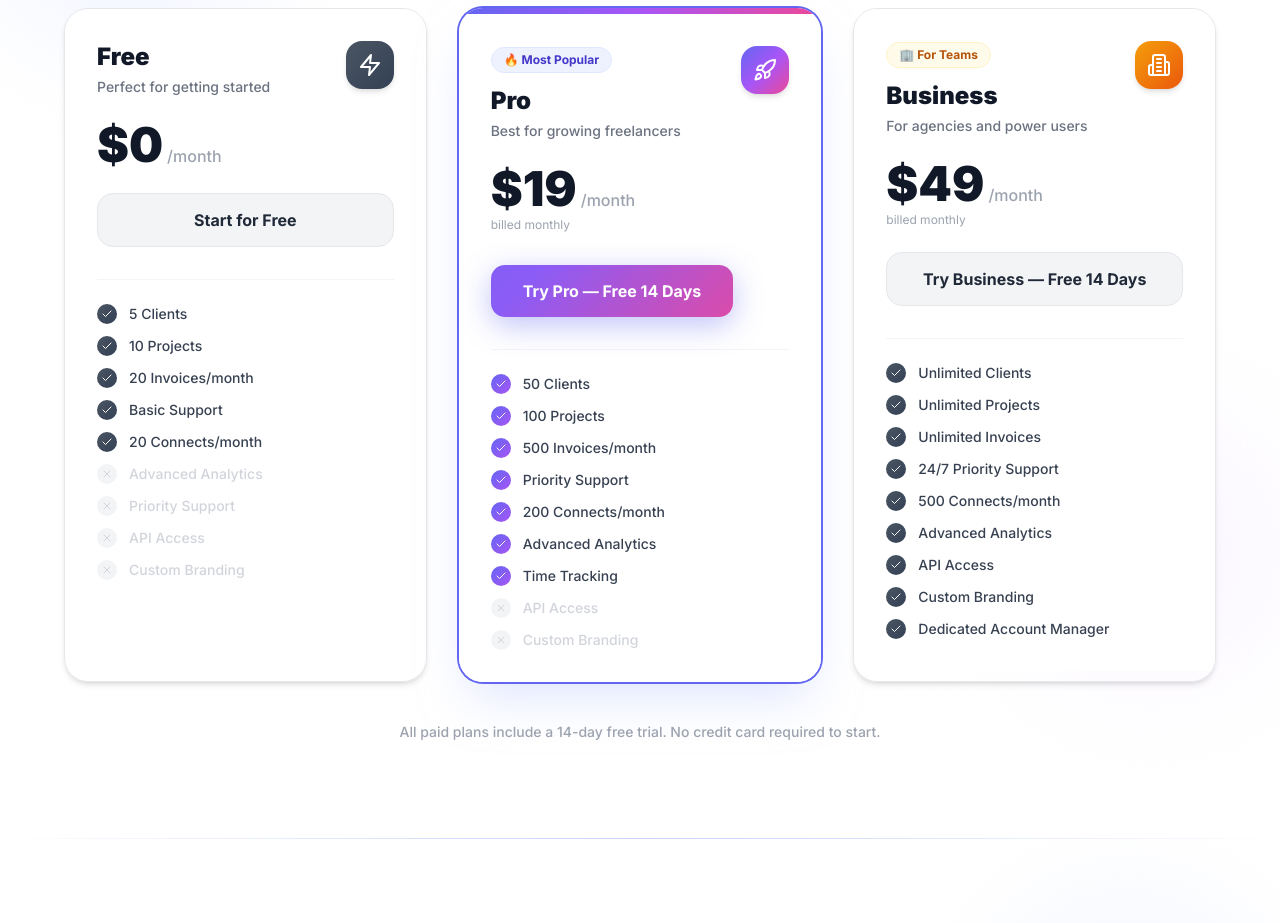
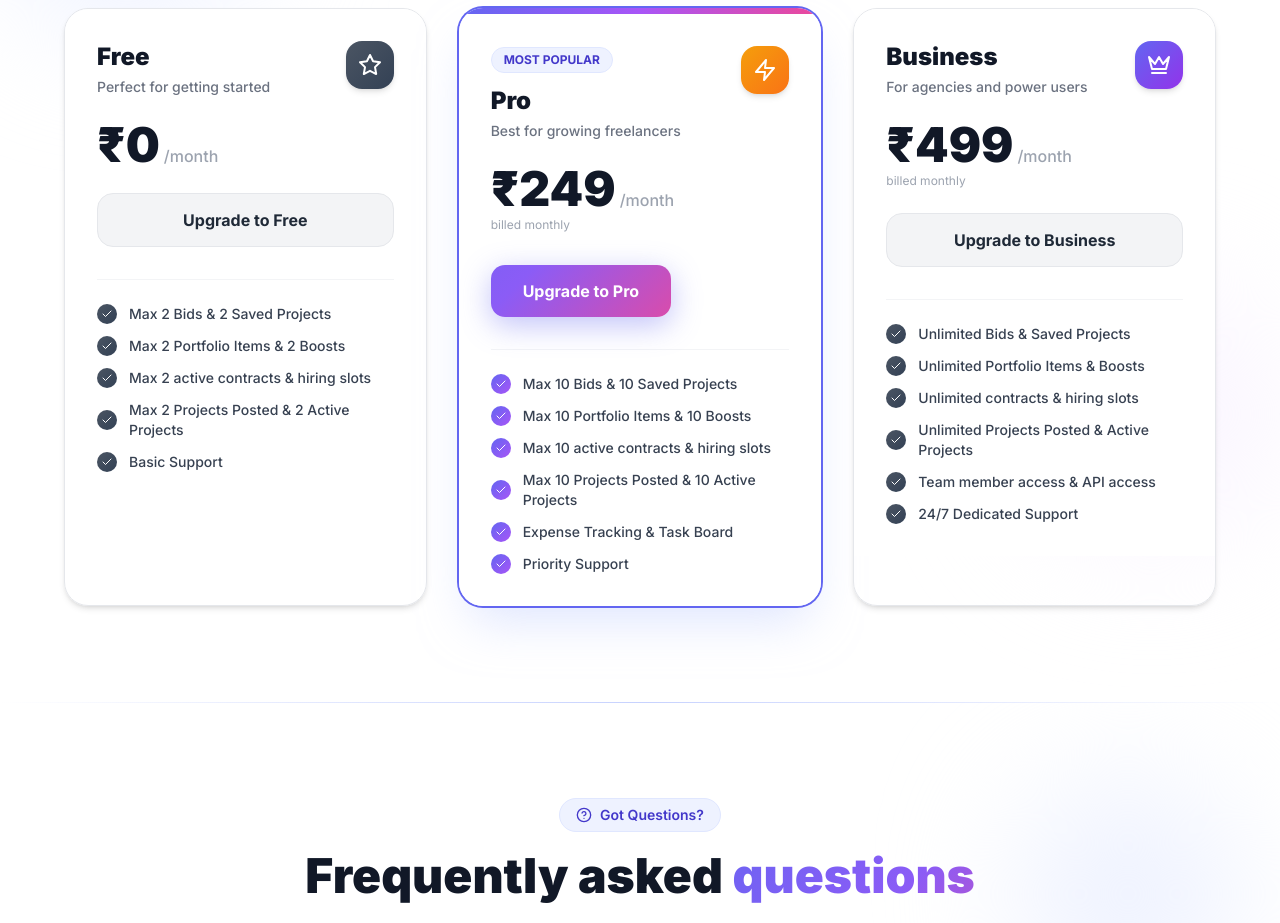
Before and after one commit to velaug24it-bit/freelanceflow-marketing, a Next.js app: page / in a window 1280 px wide. Shown: the part 4500-5423 px from the top of the page. Built offline with nearby package versions, Linux system fonts and the light colour scheme.

Commit message:
Merge remote repository

```diff
--- a/components/sections/Pricing.jsx
+++ b/components/sections/Pricing.jsx
@@ -2,7 +2,7 @@
 'use client'
 
 import { useState, useEffect, useRef } from 'react'
-import { Check, X, Rocket, Zap, Building2, Sparkles } from 'lucide-react'
+import { Check, X, Zap, Star, Crown, Sparkles } from 'lucide-react'
 
 const APP_URL = 'https://freelanceflow-frontend-uh18.onrender.com'
 
@@ -11,67 +11,57 @@ const plans = [
     name: 'Free',
     monthlyPrice: 0,
     description: 'Perfect for getting started',
-    icon: Zap,
+    icon: Star,
     gradient: 'from-gray-600 to-slate-700',
     features: [
-      { name: '5 Clients', included: true },
-      { name: '10 Projects', included: true },
-      { name: '20 Invoices/month', included: true },
+      { name: 'Max 2 Bids & 2 Saved Projects', included: true },
+      { name: 'Max 2 Portfolio Items & 2 Boosts', included: true },
+      { name: 'Max 2 active contracts & hiring slots', included: true },
+      { name: 'Max 2 Projects Posted & 2 Active Projects', included: true },
       { name: 'Basic Support', included: true },
-      { name: '20 Connects/month', included: true },
-      { name: 'Advanced Analytics', included: false },
-      { name: 'Priority Support', included: false },
-      { name: 'API Access', included: false },
-      { name: 'Custom Branding', included: false },
     ],
-    cta: 'Start for Free',
+    cta: 'Upgrade to Free',
     ctaHref: `${APP_URL}/register?plan=free`,
     popular: false,
     badge: null,
   },
   {
     name: 'Pro',
-    monthlyPrice: 19,
+    monthlyPrice: 249,
     description: 'Best for growing freelancers',
-    icon: Rocket,
-    gradient: 'from-indigo-500 via-purple-500 to-pink-500',
+    icon: Zap,
+    gradient: 'from-amber-500 to-orange-500',
     features: [
-      { name: '50 Clients', included: true },
-      { name: '100 Projects', included: true },
-      { name: '500 Invoices/month', included: true },
+      { name: 'Max 10 Bids & 10 Saved Projects', included: true },
+      { name: 'Max 10 Portfolio Items & 10 Boosts', included: true },
+      { name: 'Max 10 active contracts & hiring slots', included: true },
+      { name: 'Max 10 Projects Posted & 10 Active Projects', included: true },
+      { name: 'Expense Tracking & Task Board', included: true },
       { name: 'Priority Support', included: true },
-      { name: '200 Connects/month', included: true },
-      { name: 'Advanced Analytics', included: true },
-      { name: 'Time Tracking', included: true },
-      { name: 'API Access', included: false },
-      { name: 'Custom Branding', included: false },
     ],
-    cta: 'Try Pro — Free 14 Days',
+    cta: 'Upgrade to Pro',
     ctaHref: `${APP_URL}/register?plan=pro`,
     popular: true,
-    badge: '🔥 Most Popular',
+    badge: 'MOST POPULAR',
   },
   {
     name: 'Business',
-    monthlyPrice: 49,
+    monthlyPrice: 499,
     description: 'For agencies and power users',
-    icon: Building2,
-    gradient: 'from-amber-500 to-orange-600',
+    icon: Crown,
+    gradient: 'from-indigo-500 to-purple-600',
     features: [
-      { name: 'Unlimited Clients', included: true },
-      { name: 'Unlimited Projects', included: true },
-      { name: 'Unlimited Invoices', included: true },
-      { name: '24/7 Priority Support', included: true },
-      { name: '500 Connects/month', included: true },
-      { name: 'Advanced Analytics', included: true },
-      { name: 'API Access', included: true },
-      { name: 'Custom Branding', included: true },
-      { name: 'Dedicated Account Manager', included: true },
+      { name: 'Unlimited Bids & Saved Projects', included: true },
+      { name: 'Unlimited Portfolio Items & Boosts', included: true },
+      { name: 'Unlimited contracts & hiring slots', included: true },
+      { name: 'Unlimited Projects Posted & Active Projects', included: true },
+      { name: 'Team member access & API access', included: true },
+      { name: '24/7 Dedicated Support', included: true },
     ],
-    cta: 'Try Business — Free 14 Days',
+    cta: 'Upgrade to Business',
     ctaHref: `${APP_URL}/register?plan=business`,
     popular: false,
-    badge: '🏢 For Teams',
+    badge: null,
   },
 ]
 
@@ -110,7 +100,7 @@ export default function Pricing() {
             <span className="gradient-text">Scale as you grow.</span>
           </h2>
           <p className="text-xl text-gray-500 font-medium">
-            No hidden fees. Cancel anytime. 14-day free trial on paid plans.
+            No hidden fees. Cancel anytime.
           </p>
         </div>
 
@@ -185,12 +175,12 @@ export default function Pricing() {
                   {/* Price */}
                   <div className="mb-2">
                     <div className="flex items-baseline gap-1">
-                      <span className="text-5xl font-black text-gray-900">${displayPrice}</span>
+                      <span className="text-5xl font-black text-gray-900">₹{displayPrice}</span>
                       <span className="text-gray-400 font-medium">/month</span>
                     </div>
                     {isAnnual && plan.monthlyPrice > 0 && (
                       <p className="text-green-600 text-sm font-bold mt-1">
-                        ${annualTotal}/year — save ${Math.round(plan.monthlyPrice * 12 - annualTotal)}
+                        ₹{annualTotal}/year — save ₹{Math.round(plan.monthlyPrice * 12 - annualTotal)}
                       </p>
                     )}
                     {!isAnnual && plan.monthlyPrice > 0 && (
@@ -241,9 +231,7 @@ export default function Pricing() {
           })}
         </div>
 
-        <p className="text-center text-gray-400 text-sm mt-10 font-medium section-fade">
-          All paid plans include a 14-day free trial. No credit card required to start.
-        </p>
+
       </div>
     </section>
   )
```
